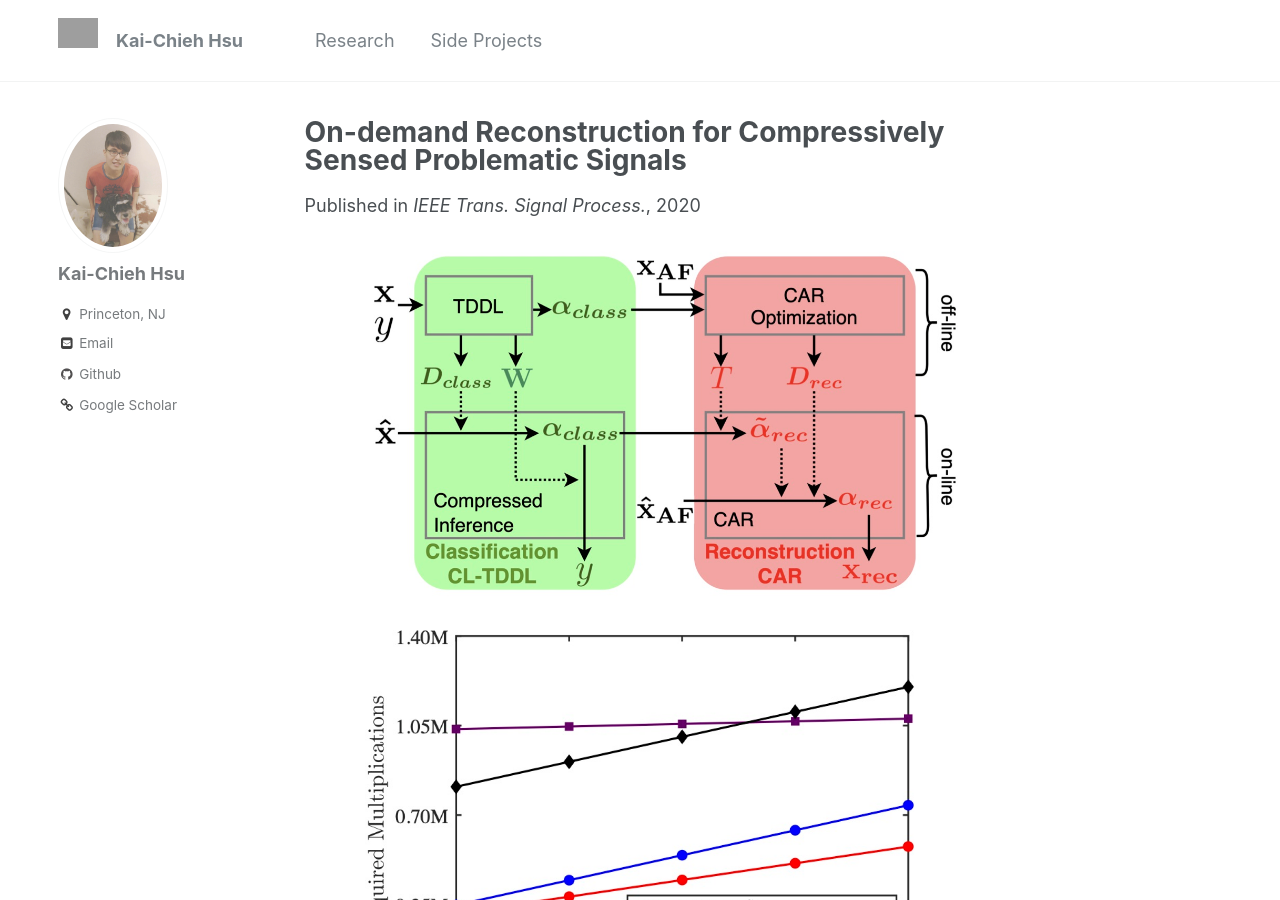
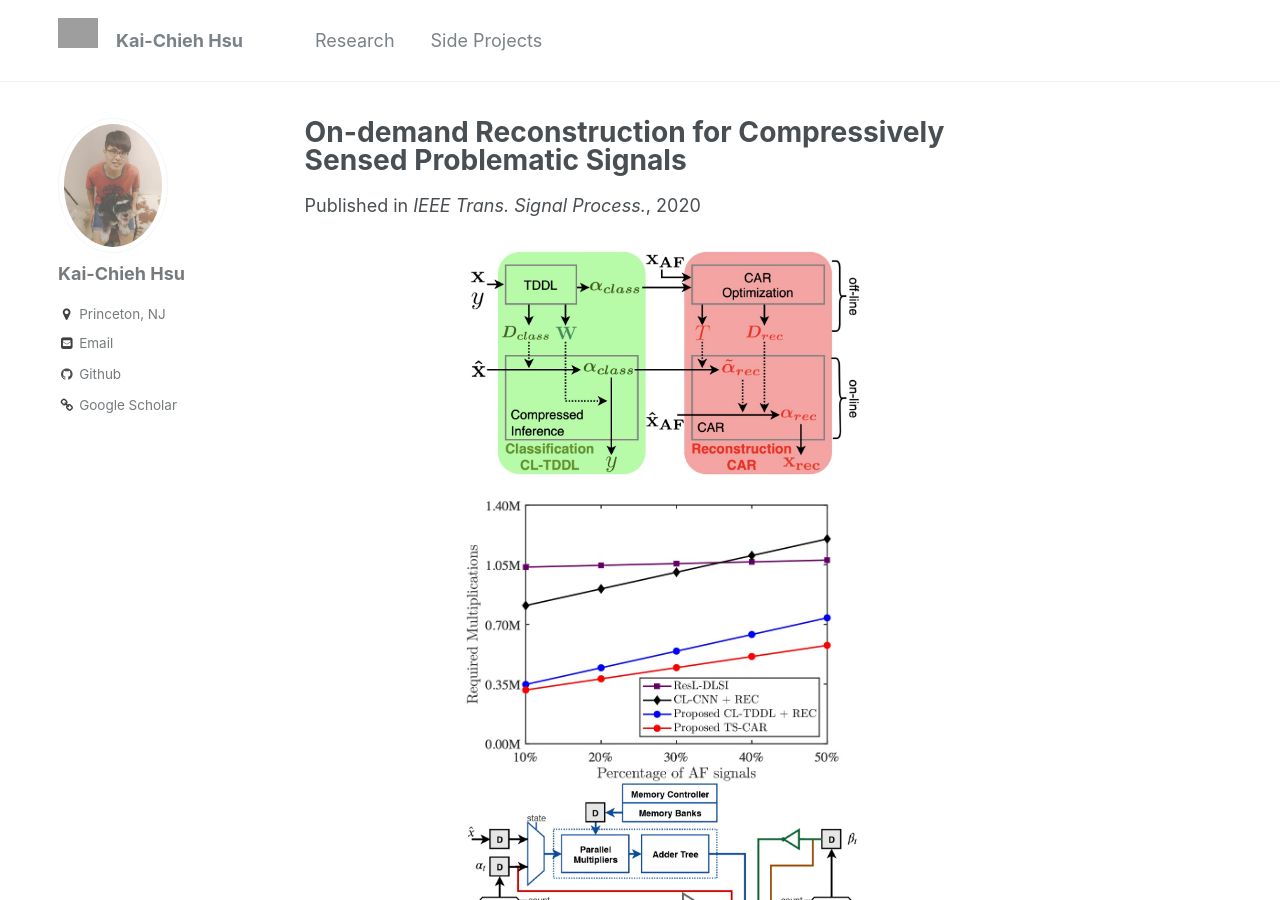
Before and after one commit to kaichiehhsu/kaichiehhsu.github.io, a Jekyll site: the page built from _research/2020-07-02-TSCAR.md, in a window 1280 px wide and 900 px high. Built offline with Jekyll 4.4.1, drawn with Linux system fonts in a browser that asks for light colours.

Commit message:
resize img

```diff
--- a/_research/2020-07-02-TSCAR.md
+++ b/_research/2020-07-02-TSCAR.md
@@ -2,7 +2,7 @@
 title: 		"On-demand Reconstruction for Compressively Sensed Problematic Signals"
 collection:	research
 permalink: 	/research/TS-CAR
-excerpt: 	'<img src="/images/TS-CAR/framework.jpg"  alt="drawing" width="600"/>'
+excerpt: 	'<img src="/images/TS-CAR/framework.jpg"  alt="drawing" width="400"/>'
 date: 		2020-07-02
 venue: 		'IEEE Trans. Signal Process.'
 paperurl: 	'https://ieeexplore.ieee.org/document/9131803?fbclid=IwAR3f-I6_L-uqGiHDsFOakNSB4ftMwMWpVJp1IQAyWYX_mSCGwSEK1Co2jB8'
@@ -13,14 +13,14 @@
 ---
 
 <center>
-	<img src="/images/TS-CAR/framework.jpg"  alt="drawing" width="600"/>
+	<img src="/images/TS-CAR/framework.jpg"  alt="drawing" width="400"/>
 </center>
 
 
 
 <center>
-	<img src="/images/TS-CAR/comparison_total.jpg"  alt="drawing" width="600"/>
-	<img src="/images/TS-CAR/architecture.jpg"  alt="drawing" width="600"/>
+	<img src="/images/TS-CAR/comparison_total.jpg"  alt="drawing" width="400"/>
+	<img src="/images/TS-CAR/architecture.jpg"  alt="drawing" width="400"/>
 </center>
 
 
```
